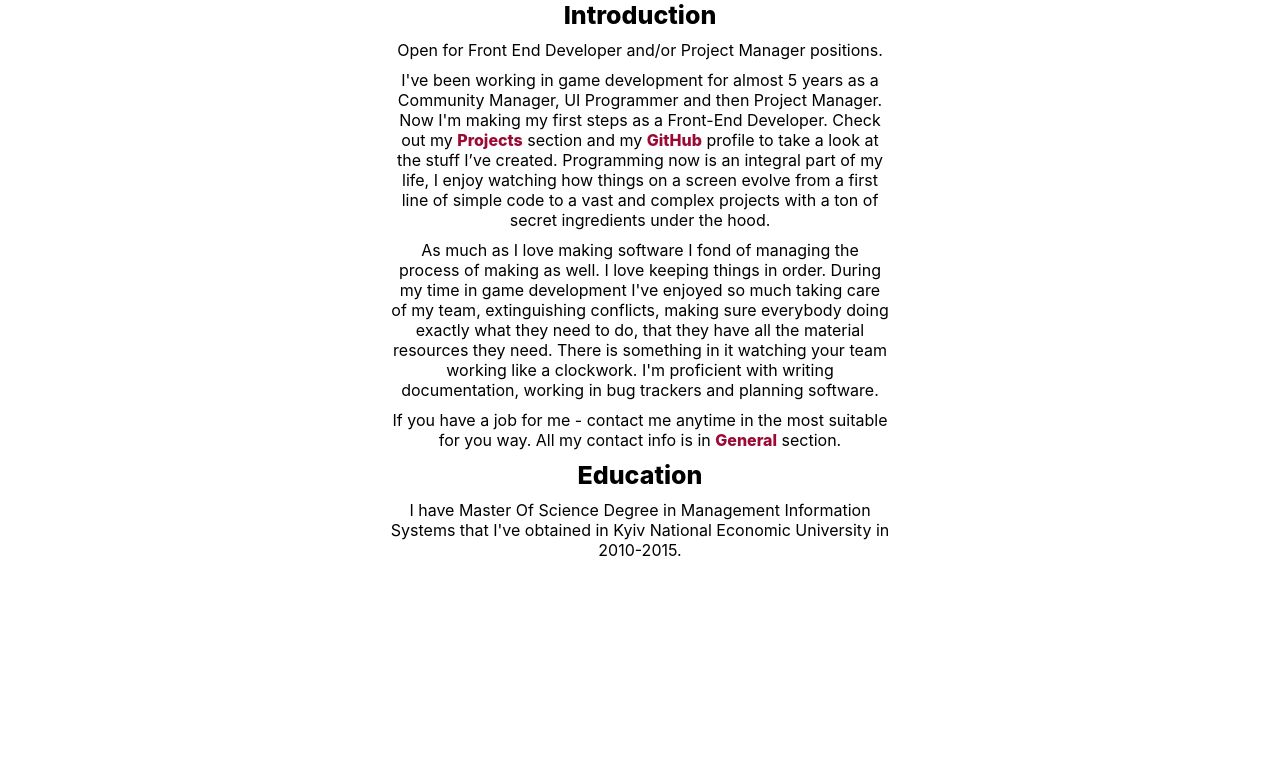
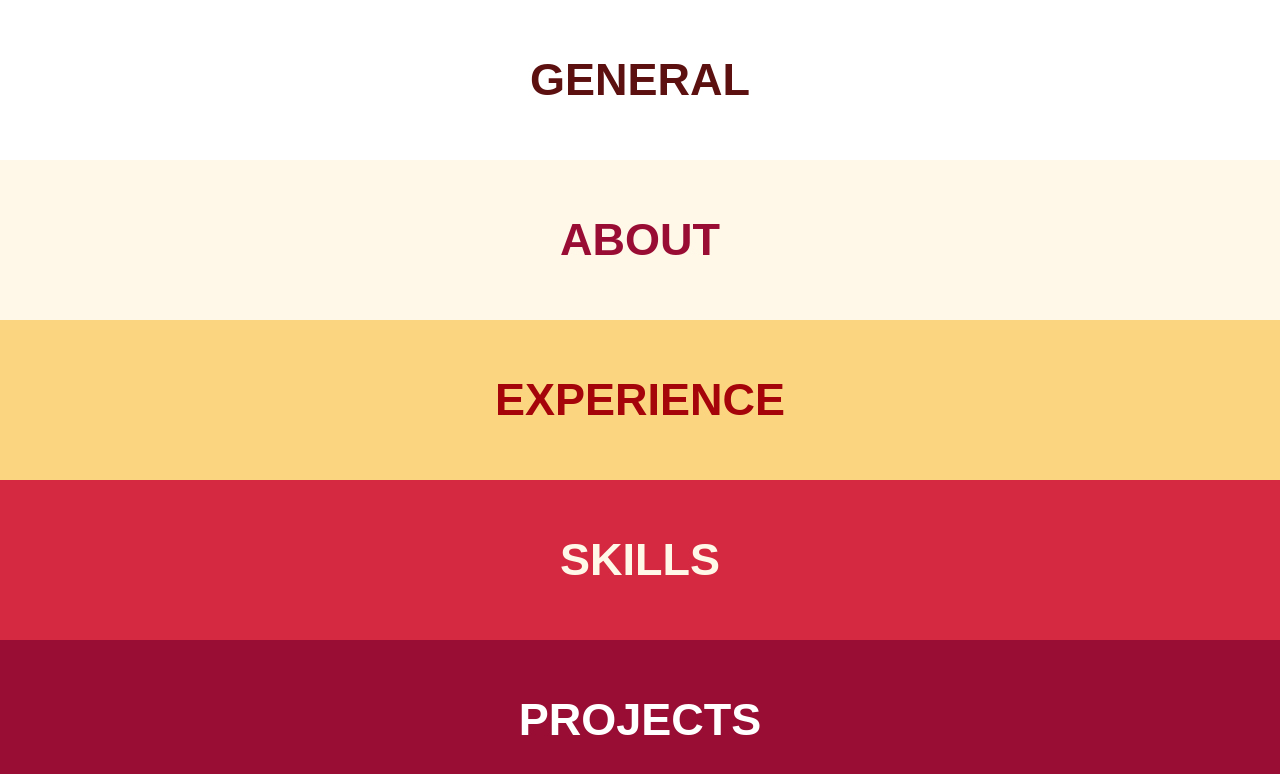
Before and after one commit to LtCodename/ltcodename-old, a React (Create React App) app: page /about in a window 1280 px wide. Shown: the top 774 px of the page. Built offline with nearby package versions, Linux system fonts and the light colour scheme.

Commit message:
Route system removed

```diff
--- a/src/App.tsx
+++ b/src/App.tsx
@@ -1,12 +1,6 @@
 import React from 'react';
-import { Switch, Route, Redirect, BrowserRouter } from 'react-router-dom';
 import { createGlobalStyle } from 'styled-components';
 import Home from "./components/Home";
-import TabGeneral from "./components/TabGeneral";
-import TabAbout from "./components/TabAbout";
-import TabExperience from "./components/TabExperience";
-import TabSkills from "./components/TabSkills";
-import TabProjects from "./components/TabProjects";
 
 const GlobalStyles = createGlobalStyle`
   * {
@@ -21,23 +15,10 @@ const GlobalStyles = createGlobalStyle`
 `;
 
 const App: React.FC = () => {
-    const allContent = (
-        <BrowserRouter>
-            <Switch>
-                <Route exact path="/home" component={Home}/>
-                <Route exact path="/general" component={TabGeneral}/>
-                <Route exact path="/about" component={TabAbout}/>
-                <Route exact path="/experience" component={TabExperience}/>
-                <Route exact path="/skills" component={TabSkills}/>
-                <Route exact path="/projects" component={TabProjects}/>
-                <Redirect to="/home"/>
-            </Switch>
-        </BrowserRouter>
-    );
 
     return (
         <>
-            {allContent}
+            <Home/>
             <GlobalStyles/>
         </>
     );
```
Also changed, not shown: firebase.json.
